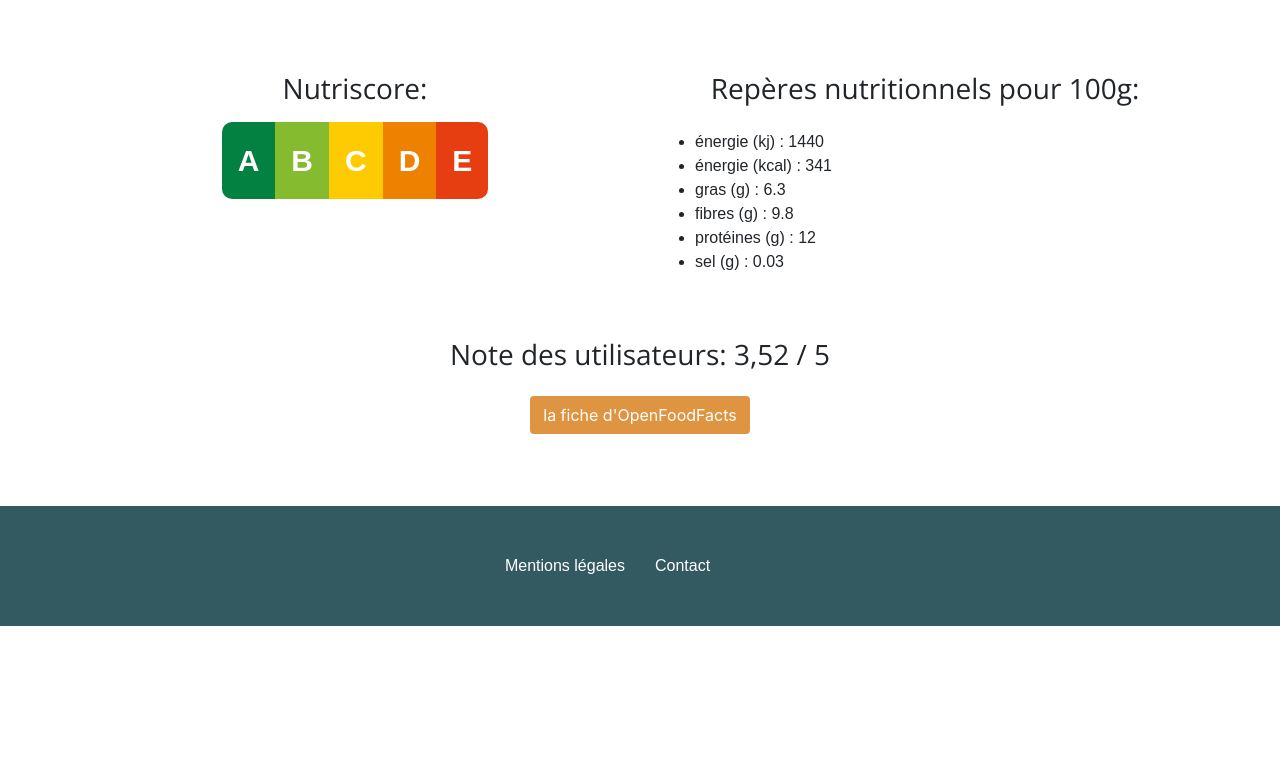
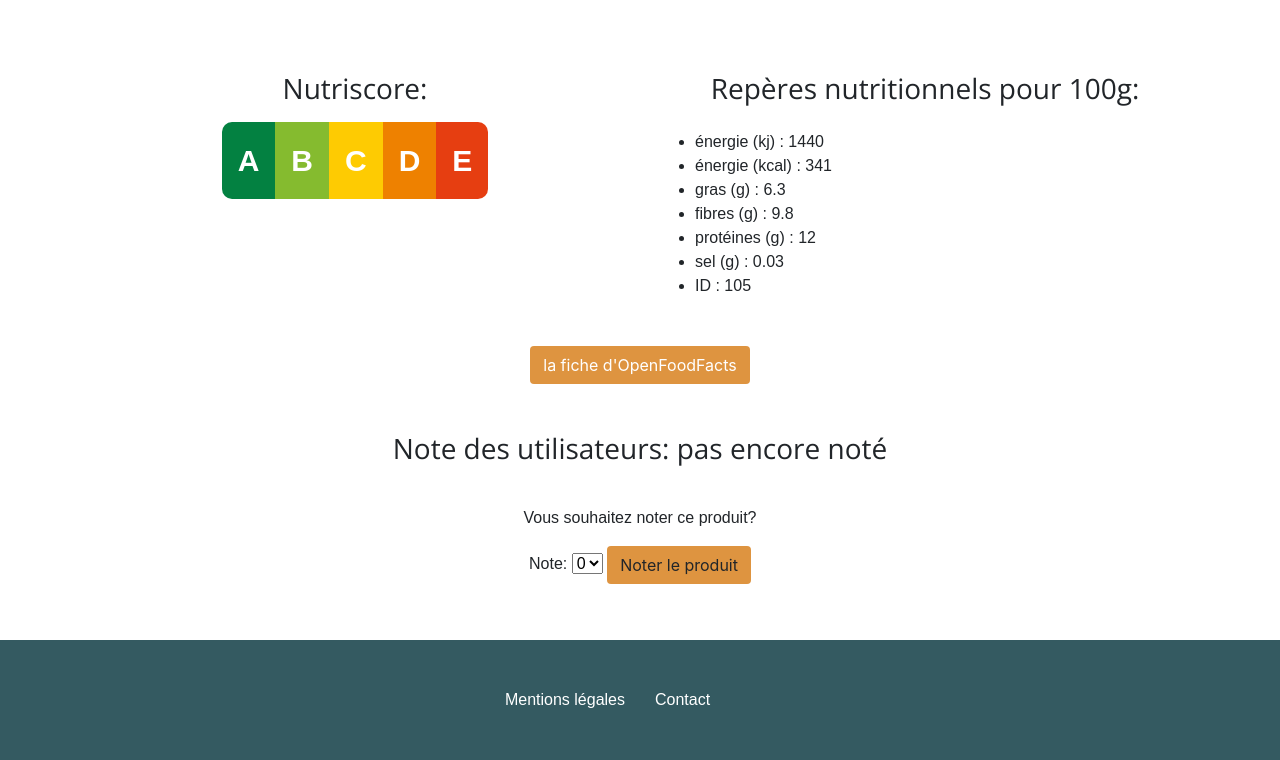
Before and after one commit to Ma77hieu/DeploymentProject, a Django app: page /details/105 in a window 1280 px wide. Shown: the part 384-1144 px from the top of the page. Before the commit the page ends 1010 px from the top, so only its background shows below. Run offline with Django 3.2, Linux system fonts and the light colour scheme; a user stored in the database is signed in; data comes from the database, SQL or seed files in the repository; parts of the project's set-up code (start-up, migrations or seed data) failed here and were passed over; some libraries are stand-ins or nearby versions; some web fonts are replaced.

Commit message:
implementing rating on product page,ratings table now populated each time a user rate a product

```diff
--- /dev/null
+++ b/substitution/forms.py
@@ -0,0 +1,17 @@
+from django import forms
+
+# RATING_CHOICES=[
+#     (0,'A fuir'),
+#     (0,'A éviter'),
+#     (0,'Neutre'),
+#     (0,'J\'apprécie'),
+#     (0,'J\'adore'),
+# ]
+
+RATING_CHOICES=[
+    tuple([x,x]) for x in range(0,5)
+]
+
+class RatingForm(forms.Form):
+    product_id=forms.IntegerField(required=True)
+    rating=forms.IntegerField(widget=forms.Select(choices=RATING_CHOICES))
--- a/substitution/services.py
+++ b/substitution/services.py
@@ -1,4 +1,6 @@
-from substitution.models import Product, Favorites
+from substitution.models import Product, Favorites, Ratings
+from authentification.models import User
+from substitution.forms import RatingForm
 from django.core.paginator import Paginator
 from .constants import NBR_RESULTS_PER_PAGE as per_page
 from .constants import NOT_LOGGED_IN, NO_PROD_FOUND
@@ -72,8 +74,20 @@ class Services():
         product = Product.objects.get(pk=product_id)
         nutriscore_list = ['a', 'b', 'c', 'd', 'e']
         redirect_to = 'detailprod.html'
-        context = {'product': product, 'nutriscore_list': nutriscore_list}
+        form=self.get_rating(request, product)
+        context = {'form':form,'product': product, 'nutriscore_list': nutriscore_list}
         return (redirect_to, context)
+
+    def get_rating(self, request, rated_product):
+        if request.method == "POST":
+            user_rating = request.POST['rating']
+            user_currently_rating = User.objects.get(pk=request.user.id)
+            rating_to_save=Ratings(
+                product=rated_product,user=user_currently_rating,rating=user_rating)
+            rating_to_save.save()
+        form = RatingForm()
+        return form
+
 
     def mesaliments(self, request):
         """access the saved favorites of a user based on logged user id"""
--- a/substitution/templates/detailprod.html
+++ b/substitution/templates/detailprod.html
@@ -30,11 +30,6 @@
                 <div class="{{nutri}}">{{nutri}}</div>
                 {% endif %}
                 {% endfor %}
-                <!-- <div class="A">A</div>
-                <div class="B">B</div>
-                <div class="C selected">C</div>
-                <div class="D">D</div>
-                <div class="E">E</div> -->
             </div>
         </div>
         <div class="col-12 col-md-6">
@@ -46,18 +41,52 @@
                 <li>fibres (g) : {{product.fiber}}</li>
                 <li>protéines (g) : {{product.proteins}}</li>
                 <li>sel (g) : {{product.salt}}</li>
+                <li>ID : {{product.id}}</li>
             </ul>
         </div>
 
     </div>
-    <div class="row mt-4">
+
+    <div class="row my-2">
         <div class="col-12 text-center my-4">
-            <h3 class="text-center mb-4">Note des utilisateurs: 3,52 / 5</h3>
             <button class="btn bg-primary my-4 my-sm-0 " type="submit" name="OFF_link_button">
                 <a class="text-white" href="{{product.url}}" target="_blank"> la fiche d'OpenFoodFacts</a>
             </button>
+
             <!-- on button link, redirection with target blank on the "url" value of the api response -->
         </div>
     </div>
+
+    <div class="row my-3">
+        <div class="col-12 text-center my-2">
+            {%if product.average_rating is NULL%}
+            <h3 class="text-center mb-2">Note des utilisateurs: pas encore noté</h3>
+            {% else %}
+            <h3 class="text-center mb-2">Note des utilisateurs: {{product.average_rating|floatformat:2}}/4</h3>
+            {% endif %}
+        </div>
+    </div>
+
+    <div class="row mb-3">
+        <div class="col-12 text-center my-2">
+            <p>Vous souhaitez noter ce produit?</p>
+            {%if request.user.id%}
+            <form class="" method="POST" action="{% url 'details' product.id %}">
+                {% csrf_token %}
+                <span>Note: {{form.rating}}</span>
+                <input type="hidden" name="user_currently_rating_id" value="{{request.user.id}}">
+                <input type="hidden" name="product_currently_rated_id" value="{{product.id}}">
+                <button class="btn bg-primary my-4 my-sm-0 " type="submit" name="product_rate_button">
+                    Noter le produit
+                </button>
+            </form>
+            {% else %}
+            <p class="alert-warning">Identifiez-vous</p>
+            {% endif %}
+        </div>
+    </div>
+
+
+
 </div>
 {% endblock %}
```
Also changed, not shown: substitution/models.py (+0 -18 lines), substitution/templates/results.html (+6 -1 lines).
